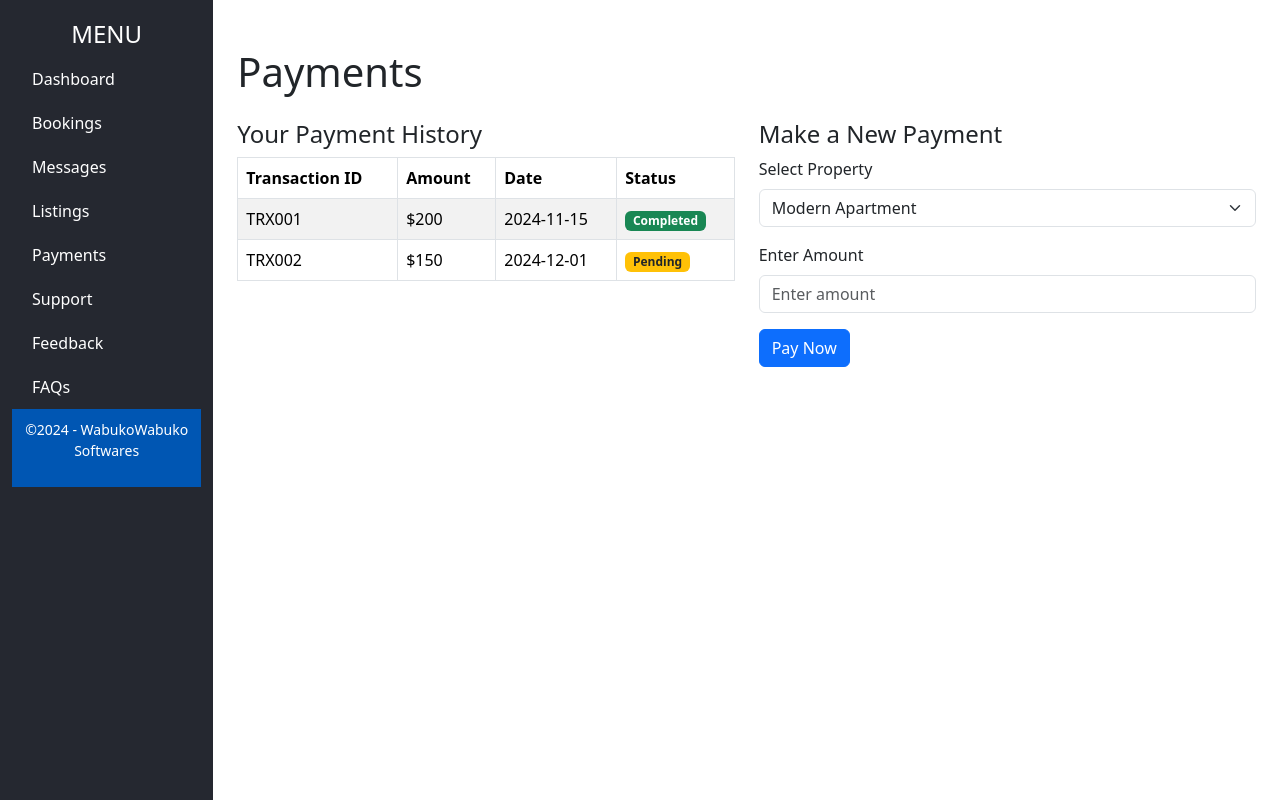
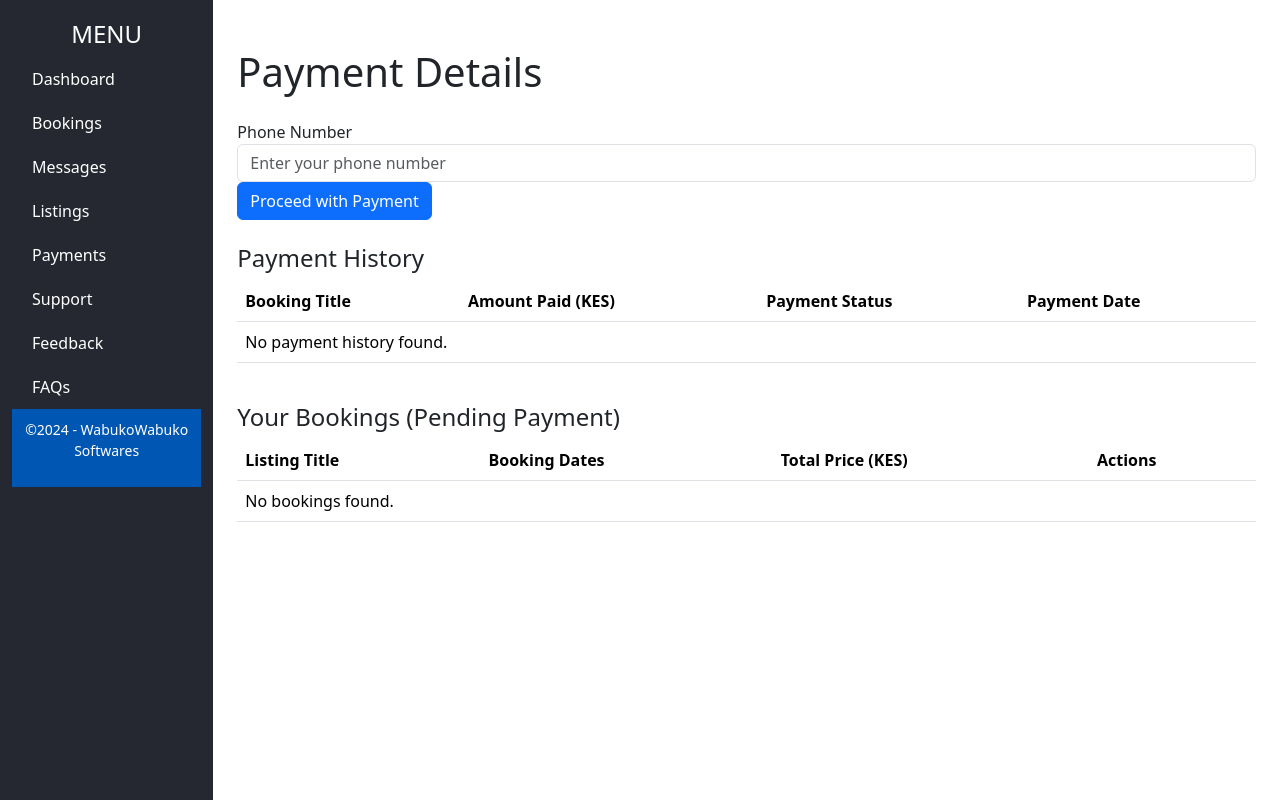
Before and after one commit to WabukoWabuko/AirBnB, a Django app: page /payments/ in a window 1280 px wide. Run offline with Django 4.2, Linux system fonts and the light colour scheme; data comes from the database, SQL or seed files in the repository; both versions use the stored data as it was after the commit.

Commit message:
abracadabra until my booking is fully functional, was fixing the objectLazy woleffa

```diff
--- a/App/templates/bookings.html
+++ b/App/templates/bookings.html
@@ -40,7 +40,7 @@
                 {% endfor %}
             </tbody>
         </table>
-        <a href="{% url 'make_booking_page' %}" class="btn btn-success">Make a New Booking</a>
+        <a href="{% url 'listings_page' %}" class="btn btn-success">Make a New Booking</a>
     </div>
 
     <!-- Booking Details Modal -->
--- a/App/templates/payments.html
+++ b/App/templates/payments.html
@@ -1,61 +1,102 @@
 {% extends 'baseForAfterLogin.html' %}
 
 {% block title %}
-    Payments
+    Payment Page
 {% endblock title %}
 
 {% block mainContent %}
     <div class="container my-5">
-        <h1 class="mb-4">Payments</h1>
-        <div class="row">
-            <!-- Payment History -->
-            <div class="col-md-6">
-                <h4>Your Payment History</h4>
-                <table class="table table-striped table-bordered">
+        <h1 class="mb-4">Payment Details</h1>
+
+        <!-- User Balance Display -->
+        <!-- <div class="row mb-4">
+            <div class="col-12">
+                <h3>Your Balance: KES {{ 0.00 }}</h3>
+            </div>
+        </div> -->
+
+        <!-- Payment Form -->
+        <div class="row mb-4">
+            <div class="col-12">
+                <!-- <h4>Enter Payment Information</h4> -->
+                <form method="POST">
+                    {% csrf_token %}
+                    <div class="form-group">
+                        <label for="phone_number">Phone Number</label>
+                        <input type="text" id="phone_number" name="phone_number" class="form-control" placeholder="Enter your phone number" required>
+                    </div>
+                    <button type="submit" class="btn btn-primary">Proceed with Payment</button>
+                </form>
+            </div>
+        </div>
+
+        <!-- Payment History Table -->
+        <div class="row mb-4">
+            <div class="col-12">
+                <h4>Payment History</h4>
+                <table class="table">
                     <thead>
                         <tr>
-                            <th>Transaction ID</th>
-                            <th>Amount</th>
-                            <th>Date</th>
-                            <th>Status</th>
+                            <th>Booking Title</th>
+                            <th>Amount Paid (KES)</th>
+                            <th>Payment Status</th>
+                            <th>Payment Date</th>
                         </tr>
                     </thead>
                     <tbody>
-                        <tr>
-                            <td>TRX001</td>
-                            <td>$200</td>
-                            <td>2024-11-15</td>
-                            <td><span class="badge bg-success">Completed</span></td>
-                        </tr>
-                        <tr>
-                            <td>TRX002</td>
-                            <td>$150</td>
-                            <td>2024-12-01</td>
-                            <td><span class="badge bg-warning text-dark">Pending</span></td>
-                        </tr>
+                        {% for payment in payments %}
+                            <tr>
+                                <td>{{ payment.booking.listing.title }}</td>
+                                <td>{{ payment.amount }}</td>
+                                <td>{{ payment.status }}</td>
+                                <td>{{ payment.payment_date }}</td>
+                            </tr>
+                        {% empty %}
+                            <tr>
+                                <td colspan="4">No payment history found.</td>
+                            </tr>
+                        {% endfor %}
                     </tbody>
                 </table>
             </div>
+        </div>
 
-            <!-- Make a Payment -->
-            <div class="col-md-6">
-                <h4>Make a New Payment</h4>
-                <form>
-                    <div class="mb-3">
-                        <label for="property" class="form-label">Select Property</label>
-                        <select id="property" class="form-select">
-                            <option>Modern Apartment</option>
-                            <option>Beach House</option>
-                        </select>
-                    </div>
-                    <div class="mb-3">
-                        <label for="amount" class="form-label">Enter Amount</label>
-                        <input type="number" id="amount" class="form-control" placeholder="Enter amount">
-                    </div>
-
-                    <button type="submit" class="btn btn-primary">Pay Now</button>
-                </form>
+        <!-- Booking Table for Pending Payments -->
+        <div class="row">
+            <div class="col-12">
+                <h4>Your Bookings (Pending Payment)</h4>
+                <table class="table">
+                    <thead>
+                        <tr>
+                            <th>Listing Title</th>
+                            <th>Booking Dates</th>
+                            <th>Total Price (KES)</th>
+                            <th>Actions</th>
+                        </tr>
+                    </thead>
+                    <tbody>
+                        {% for booking in bookings %}
+                            <tr>
+                                <td>{{ booking.listing.title }}</td>
+                                <td>{{ booking.start_date }} - {{ booking.end_date }}</td>
+                                <td>{{ booking.total_price }}</td>
+                                <td>
+                                    {% if booking.payment.status != 'Paid' %}
+                                        <a href="" class="btn btn-success">Make Payment</a>
+                                    {% else %}
+                                        <span class="badge badge-success">Paid</span>
+                                    {% endif %}
+                                </td>
+                            </tr>
+                        {% empty %}
+                            <tr>
+                                <td colspan="4">No bookings found.</td>
+                            </tr>
+                        {% endfor %}
+                    </tbody>
+                </table>
             </div>
         </div>
+
     </div>
 {% endblock mainContent %}
--- a/App/urls.py
+++ b/App/urls.py
@@ -20,7 +20,7 @@ urlpatterns = [
     path('messagesM/', views.messagesM, name="messages_page"),
     path('payments/', views.payments, name="payments_page"),
     path('support/', views.support, name="support_page"),
-    path('makeBooking/', views.makeBooking, name="make_booking_page"),
+    path('make_booking/', views.make_booking, name='make_booking'),
     # path('api/emergency-alert/', emergency_alert, name='emergency_alert'),
     path('emergency/', views.report_emergency, name='report_emergency'),
     path('delete_message/<int:message_id>/', views.delete_message, name='delete_message'),
--- a/App/views.py
+++ b/App/views.py
@@ -190,26 +190,64 @@ def cancel_booking(request, booking_id):
 
     return render(request, 'cancel_confirmation.html', {'booking': booking})
 
-@login_required
-def cancel_booking(request, booking_id):
-    booking = get_object_or_404(Booking, id=booking_id, guest=request.user.id)
-
-    if request.method == 'POST':
-        booking.delete()  # Delete the booking
-
-        messages.success(request, "Your booking has been cancelled successfully.")
-        return redirect('bookings_page')
 
     return render(request, 'cancel_confirmation.html', {'booking': booking})
+
+@login_required
+def make_booking(request):
+    if request.method == 'POST':
+        listing_id = request.POST.get('listing_id')
+        listing = get_object_or_404(Listing, id=listing_id)
+        user = User.objects.get(pk=request.user.pk) # Fetching user direct
+
+        # Check if the user already has a booking for this listing
+        existing_booking = Booking.objects.filter(listing=listing.id, guest=user.id).first()  # Use user object directly
+        if existing_booking:
+            messages.error(request, "You already have a booking for this listing.")
+            return redirect('listings_page')
+
+        # Create a new booking
+        booking = Booking.objects.create(
+            listing=listing,
+            guest=user._wrapped if hasattr(user, '_wrapped') else user,  # Unwrap SimpleLazyObject
+            start_date="2024-12-10",  # Example start date, can be dynamic
+            end_date="2024-12-15",  # Example end date, can be dynamic
+            total_price=listing.price_per_night * 5  # Example pricing, can be dynamic
+        )
+
+        messages.success(request, f"Successfully booked {listing.title}!")
+        return redirect('bookings_page')
+    return redirect('listings_page')
+
 
 def faq(request):
     return render(request, "faq.html")
 
+from django.contrib.auth.models import User
+
+@login_required
 def feedback(request):
-    return render(request, "feedback.html")
+    if request.method == 'POST':
+        feedback_content = request.POST.get('feedback')
 
+        # Save the feedback to the database
+        if feedback_content:
+            Feedback.objects.create(
+                user=User.objects.get(pk=request.user.id),  # Convert to a proper User instance
+                content=feedback_content
+            )
+            messages.success(request, "Your feedback has been submitted successfully!")
+            return redirect('feedback_page')  # Redirect to the feedback page to show the success message
+        else:
+            messages.error(request, "Please provide your feedback before submitting.")
+            return redirect('feedback_page')
+
+    return render(request, 'feedback.html')
+
+@login_required
 def listings(request):
-    return render(request, "listings.html")
+    listings = Listing.objects.all()  # Get all listings from the database
+    return render(request, 'listings.html', {'listings': listings})
 
 def messagesM(request):
     dataMessages = Message.objects.all()
@@ -224,13 +262,38 @@ def delete_message(request, message_id):
     return render(request, "messagesM.html")
 
 def payments(request):
-    return render(request, "payments.html")
+    user = request.user
+
+    # Get the user's balance from the database (if needed for payment)
+    # user_balance = user.balance
+
+    # Get all the user's past bookings
+    bookings = Booking.objects.filter(guest=user.id)
+
+    # Get the user's payment history (related to those bookings)
+    payments = Payment.objects.filter(booking__guest=user.id)
+
+    # Handle the phone number prompt for payment
+    if request.method == "POST":
+        phone_number = request.POST.get('phone_number')
+
+        if not phone_number:
+            messages.error(request, "Please enter a phone number for the transaction.")
+            return redirect('payment_page')
+
+        # Proceed with the payment logic (e.g., external payment API integration)
+        # For now, we'll simply show a success message
+        messages.success(request, "Payment has been successfully processed!")
+
+    return render(request, 'payments.html', {
+        # 'user_balance': user_balance,
+        'bookings': bookings,
+        'payments': payments,
+    })
 
 def support(request):
     return render(request, "support.html")
 
-def makeBooking(request):
-    return render(request, "makeBooking.html")
 
 from django.contrib.auth import get_user_model
 User = get_user_model()
@@ -292,3 +355,36 @@ def delete_account(request):
     user.delete()  # Delete the account
     messages.success(request, "Your account has been deleted.")
     return redirect('login_page')  # Redirect to the home or login page
+
+@login_required
+def process_payment(request, booking_id):
+    # Get the booking details
+    booking = Booking.objects.get(id=booking_id)
+    user = booking.guest
+
+    # Calculate the payment amount (this should be the total price of the booking)
+    amount_to_pay = booking.total_price
+
+    # Check if the user has enough balance
+    if user.balance >= amount_to_pay:
+        # Deduct the amount from the user's balance
+        user.balance -= amount_to_pay
+        user.save()
+
+        # Create a payment record
+        payment = Payment.objects.create(
+            booking=booking,
+            amount=amount_to_pay,
+            status='completed'
+        )
+
+        # Update booking payment status
+        booking.payment = payment
+        booking.save()
+
+        # Redirect to success page or dashboard
+        return redirect('payment_success')
+
+    else:
+        # If the user doesn't have enough balance, show an error
+        return redirect('insufficient_balance')
```
Also changed, not shown: App/models.py (+8 -1 lines), App/templates/Dashboard.html (+23 -49 lines), App/templates/feedback.html (+5 -2 lines), App/templates/listings.html (+43 -19 lines), App/migrations/0003_user_balance_alter_user_phone.py (added), App/migrations/0004_feedback.py (added), App/migrations/0005_alter_feedback_user.py (added), App/migrations/0006_alter_listing_host.py (added), App/migrations/0007_alter_booking_guest_alter_listing_host.py (added), db.sqlite3.
